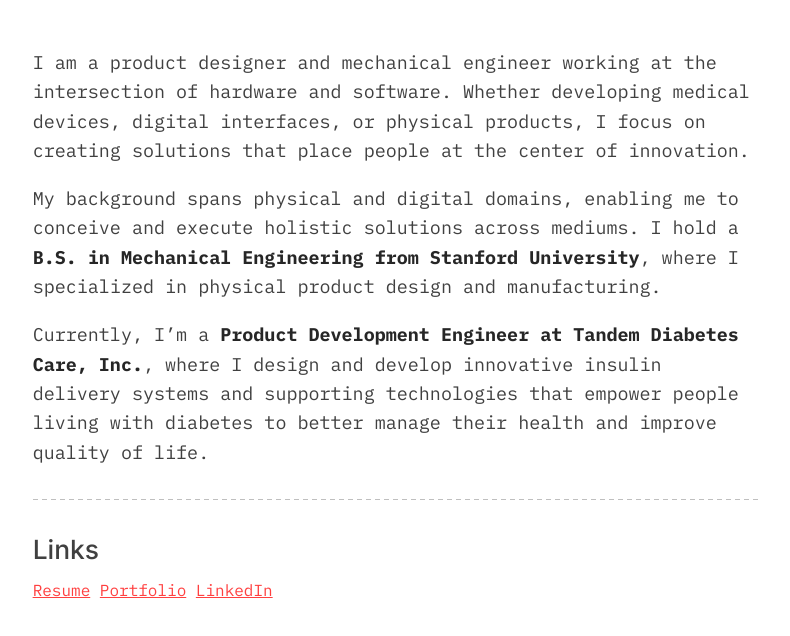
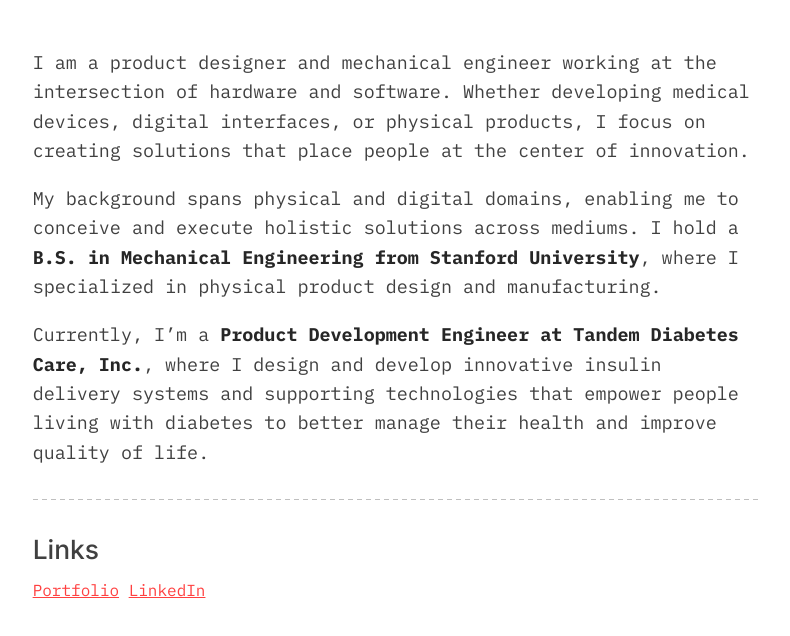
Before and after one commit to Anglrmz/angelramirezgarcia.com, a plain HTML site: page index.html in a window 1280 px wide. Shown: the part 102-738 px from the top of the page, without its empty margins (244-1034 px from the left). Drawn offline with Linux system fonts and the light colour scheme.

Commit message:
No Resume

```diff
--- a/index.html
+++ b/index.html
@@ -42,7 +42,7 @@
     <section>
       <h2>Links</h2>
       <div class="links">
-        <a href="https://angelramirezgarcia.com/assets/angel_ramirez_garcia_resume.pdf" target="_blank">Resume</a>
+        <!-- <a href="https://angelramirezgarcia.com/assets/angel_ramirez_garcia_resume.pdf" target="_blank">Resume</a> -->
         <a href="https://angelramirezgarcia.com/assets/angel_ramirez_garcia_portfolio.pdf" target="_blank">Portfolio</a>
         <a href="https://www.linkedin.com/in/angel-ramirez-garcia-410869292/" target="_blank">LinkedIn</a>
       </div>
```
